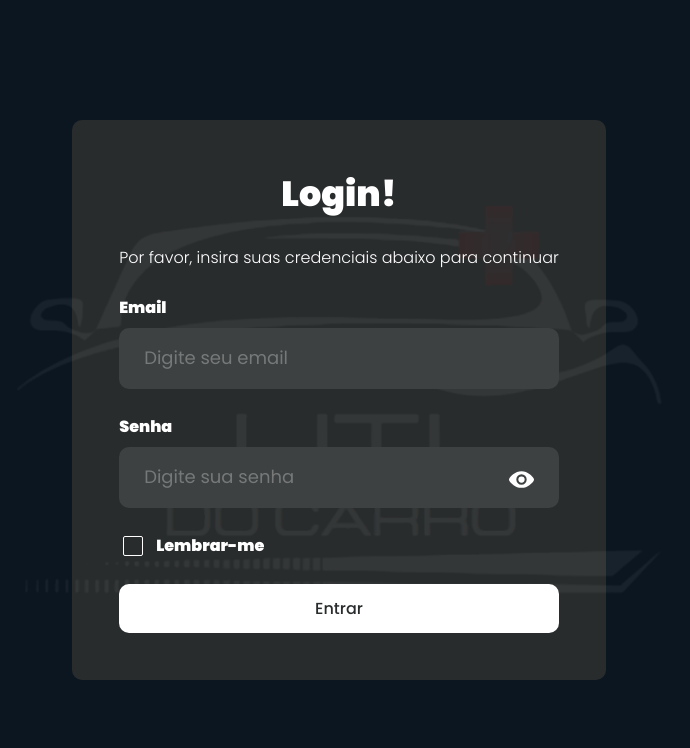
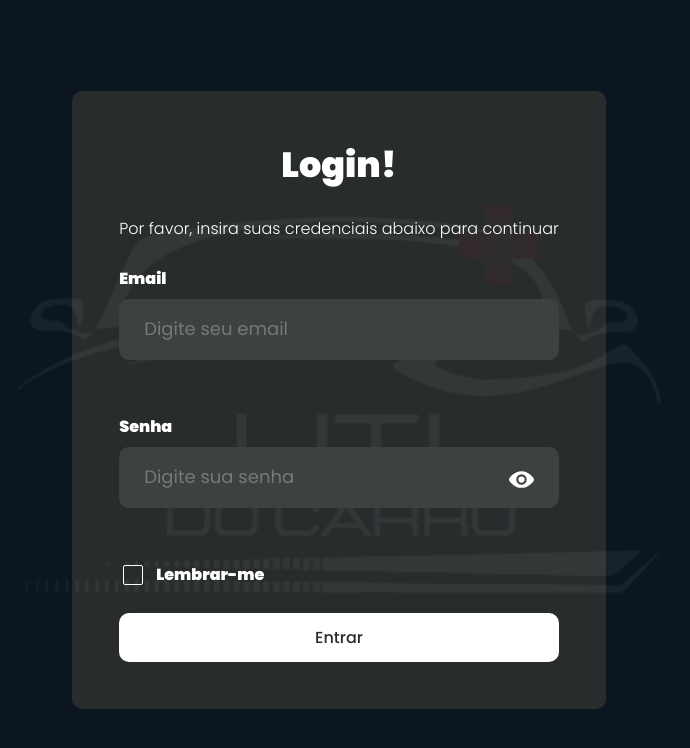
Before and after one commit to utidocarro/utidocarro-frontend, a React (Vite) app: page /login in a window 1280 px wide. Shown: the top 748 px of the page, without its empty margins (301-991 px from the left). Built offline with nearby package versions, Linux system fonts and the light colour scheme.

Commit message:
UTI-27 :lipstick: feat: Melhoria nas rotas e no TextError

```diff
--- a/src/App.tsx
+++ b/src/App.tsx
@@ -1,15 +1,15 @@
-import { ToastContainer } from "react-toastify";
+import { ToastContainer } from 'react-toastify';
 
-import style from "./style.module.css";
-import AppRoutes from "@routes";
+import style from './style.module.css';
+import AppRoutes from '@routes';
 
 function App() {
-  return (
-    <div className={style.container}>
-      <ToastContainer autoClose={3000} />
-      <AppRoutes />
-    </div>
-  );
+    return (
+        <div className={style.container}>
+            <ToastContainer autoClose={2000} />
+            <AppRoutes />
+        </div>
+    );
 }
 
 export default App;
--- a/src/components/texts/TextError/index.tsx
+++ b/src/components/texts/TextError/index.tsx
@@ -3,7 +3,11 @@ import Paragraph, { IParagraph } from '../Paragraph';
 export interface ITextError extends Omit<IParagraph, 'size' | 'color'> {}
 
 function TextError({ ...props }: ITextError) {
-    return <Paragraph {...props} size="small" color="red" />;
+    return (
+        <div style={{ minHeight: '1.5rem' }}>
+            <Paragraph {...props} size="small" color="red" />
+        </div>
+    );
 }
 
 export default TextError;
--- a/src/pages/Login/index.tsx
+++ b/src/pages/Login/index.tsx
@@ -1,28 +1,28 @@
-import { SubmitHandler, useForm } from "react-hook-form";
-import { z } from "zod";
-import { zodResolver } from "@hookform/resolvers/zod";
-import * as motion from "motion/react-client";
-import { toast } from "react-toastify";
+import { SubmitHandler, useForm } from 'react-hook-form';
+import { z } from 'zod';
+import { zodResolver } from '@hookform/resolvers/zod';
+import * as motion from 'motion/react-client';
+import { toast } from 'react-toastify';
 
-import style from "./style.module.css";
-import { LOGO_UTI_DO_CARRO } from "@assets/images";
+import style from './style.module.css';
+import { LOGO_UTI_DO_CARRO } from '@assets/images';
 
-import Card from "@components/cards/Card";
-import InputPassword from "@components/inputs/InputPassword";
-import TextButton from "@components/buttons/TextButton";
-import Checkbox from "@components/buttons/Checkbox";
-import Paragraph from "@components/texts/Paragraph";
-import InputBase from "@components/inputs/InputBase";
-import TextError from "@components/texts/TextError";
-import { login } from "@services";
-import { ApiResponseError } from "@interfaces/api";
-import { useGlobalStore } from "@/storage/useGlobalStorage";
+import Card from '@components/cards/Card';
+import InputPassword from '@components/inputs/InputPassword';
+import TextButton from '@components/buttons/TextButton';
+import Checkbox from '@components/buttons/Checkbox';
+import Paragraph from '@components/texts/Paragraph';
+import InputBase from '@components/inputs/InputBase';
+import TextError from '@components/texts/TextError';
+import { login } from '@services';
+import { ApiResponseError } from '@interfaces/api';
+import { useGlobalStore } from '@/storage/useGlobalStorage';
 
 const schema = z.object({
-  email: z.string().email({ message: "Digite um Email válido" }),
+    email: z.string().email({ message: 'Digite um Email válido' }),
     password: z
         .string()
-    .min(6, { message: "A senha deve ter no mínimo 6 caracteres" }),
+        .min(6, { message: 'A senha deve ter no mínimo 6 caracteres' }),
     remember: z.boolean(),
 });
 
@@ -45,14 +45,14 @@ function Login() {
                 senha: data.password,
             });
             if (res) {
-        toast.success("Login realizado com sucesso!");
+                toast.success('Login realizado com sucesso!');
                 setUser(res);
                 reset();
             }
         } catch (error: ApiResponseError | unknown) {
             const errorMessage =
                 (error as ApiResponseError)?.error ||
-        "Servidor indisponível no momento!";
+                'Servidor indisponível no momento!';
             toast.error(`Erro ao fazer login: ${errorMessage}`);
         }
     };
@@ -64,19 +64,17 @@ function Login() {
                 animate={{ opacity: 1 }}
                 transition={{
                     duration: 0.4,
-          scale: { type: "spring", visualDuration: 0.4, bounce: 0.5 },
+                    scale: { type: 'spring', visualDuration: 0.4, bounce: 0.5 },
                 }}
                 style={{
-          display: "flex",
-          justifyContent: "center",
-          width: "100%",
-        }}
-      >
+                    display: 'flex',
+                    justifyContent: 'center',
+                    width: '100%',
+                }}>
                 <Card height="20%" width="auto" cardType="tertiary">
                     <form
                         onSubmit={handleSubmit(onSubmit)}
-            className={style.formContainer}
-          >
+                        className={style.formContainer}>
                         <h1 className={style.title}>Login!</h1>
 
                         <Paragraph
@@ -89,25 +87,23 @@ function Login() {
                             <InputBase
                                 text="Email"
                                 placeholder="Digite seu email"
-                {...register("email")}
+                                {...register('email')}
                             />
-              {errors.email && <TextError text={errors.email.message ?? ""} />}
+                            <TextError text={errors?.email?.message ?? ''} />
                         </div>
                         <div className={style.inputContainer}>
                             <InputPassword
                                 text="Senha"
                                 placeholder="Digite sua senha"
-                {...register("password")}
+                                {...register('password')}
                             />
-              {errors.password && (
-                <TextError text={errors.password.message ?? ""} />
-              )}
+                            <TextError text={errors?.password?.message ?? ''} />
                         </div>
 
-            <Checkbox text="Lembrar-me" {...register("remember")} />
+                        <Checkbox text="Lembrar-me" {...register('remember')} />
 
                         <TextButton
-              text={isSubmitting ? "Carregando..." : "Entrar"}
+                            text={isSubmitting ? 'Carregando...' : 'Entrar'}
                             type="submit"
                             disabled={isSubmitting}
                         />
--- a/src/routes/PrivateRoute.tsx
+++ b/src/routes/PrivateRoute.tsx
@@ -1,8 +1,16 @@
-import { useAuth } from "@hooks/useAuth";
-import { PropsWithChildren } from "react";
-import { Navigate } from "react-router";
+import { useAuth } from '@hooks/useAuth';
+import { PropsWithChildren, useEffect } from 'react';
+import { useNavigate } from 'react-router';
 
 export default function PrivateRoute({ children }: PropsWithChildren) {
-  const isLogged = useAuth();
-  return isLogged ? children : <Navigate to="/login" />;
+    const isLogged = useAuth();
+    const navigate = useNavigate();
+
+    useEffect(() => {
+        if (!isLogged) {
+            navigate('/login', { replace: true });
+        }
+    }, [isLogged, navigate]);
+
+    return children;
 }
```
Lines whose indentation alone changed are shown as unchanged.
